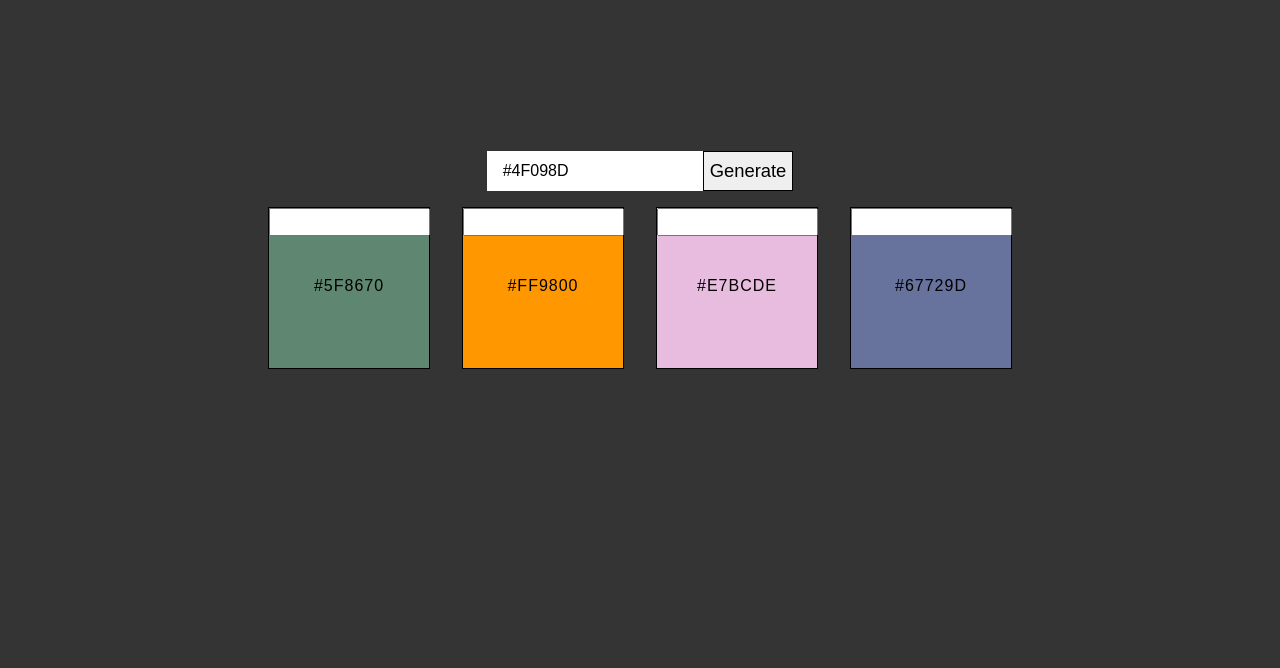
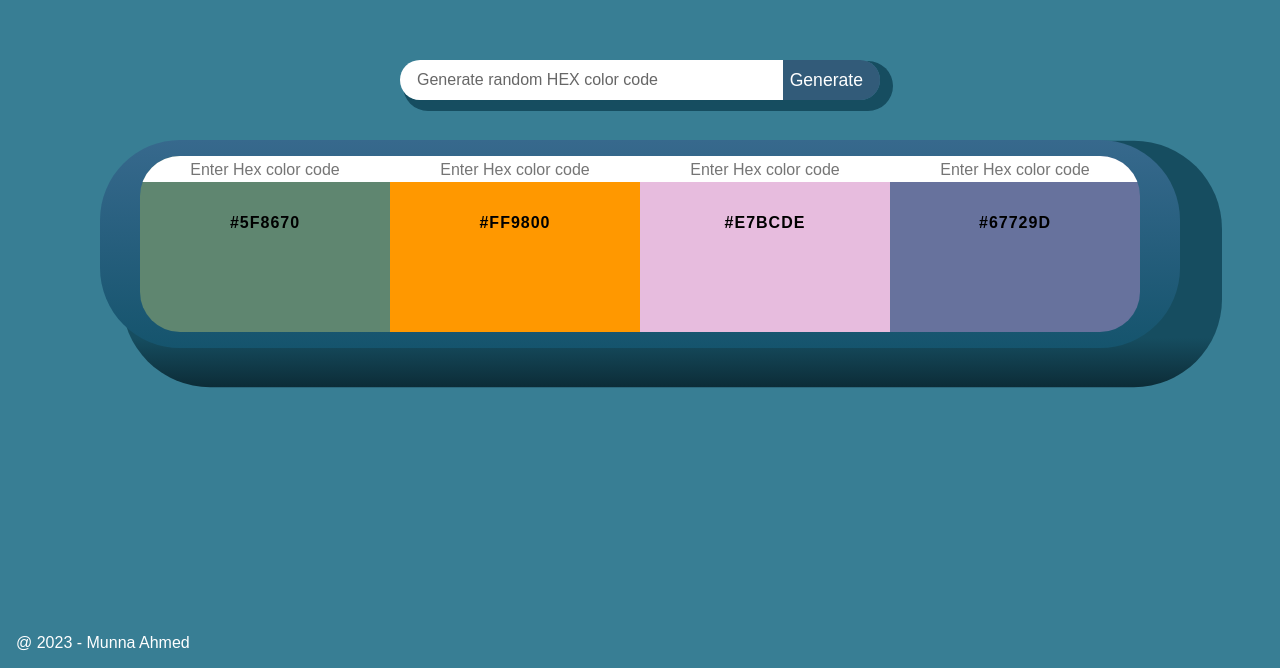
Before and after one commit to MunnaAhmed130/JS-projects, a plain HTML site: page colors/index.html in a window 1280 px wide. Shown: the part 132-800 px from the top of the page. Drawn offline with Linux system fonts and the light colour scheme.

Commit message:
minimalistic UI

```diff
--- a/colors/app.js
+++ b/colors/app.js
@@ -1,51 +1,44 @@
-const boxes = document.querySelectorAll(".box");
-const forms = document.querySelectorAll("form");
-const body = document.body;
+const generateBtn = document.querySelector(".generator");
+const div = document.querySelector(".whiteboard");
+const container = document.querySelector(".generator-container");
+const placeholder = document.querySelector(".placeholder");
 
-boxes.forEach((box) => {
-    box.style.backgroundColor = box.innerText;
-    box.addEventListener("click", (e) => {
-        if (box.firstElementChild !== e.target) {
-            // console.log(e.target.innerText, box, e);
-            body.style.backgroundColor = box.innerText;
+let hexGenerated = false;
+
+div.addEventListener("click", (e) => {
+    console.log(div.children);
+    if (hexGenerated) {
+        navigator.clipboard.writeText(e.target.innerText);
+
+        if (container.lastElementChild.classList[0] !== "copied") {
+            const span = document.createElement("span");
+            span.innerText = "Copied";
+            setTimeout(() => {
+                span.classList.add("copied");
+            }, 0);
+            container.appendChild(span);
         }
-    });
+
+        // console.log(container.lastElementChild.classList[0] == "copied");
+    }
 });
 
-// console.log(forms);
-forms.forEach((form) => {
-    // console.log(form);
-    form.addEventListener("submit", (e) => {
-        e.preventDefault();
-        // console.log(form.children[0].value);
-        const elem = form.parentElement.children;
-        elem[elem.length - 1].innerText = form.children[0].value;
-        boxes.forEach((box) => {
-            box.style.backgroundColor = box.innerText;
-        });
-    });
+// generate button
+generateBtn.addEventListener("click", () => {
+    div.removeChild(div.firstElementChild);
+
+    if (container.lastElementChild.classList[0] == "copied") {
+        container.removeChild(container.lastElementChild);
+    }
+
+    const span = document.createElement("span");
+    span.innerText = generate();
+    div.appendChild(span);
+    // console.log(div.children);
+    hexGenerated = true;
 });
 
-// console.log(box);
-
-const btn = document.querySelector(".generator");
-const div = document.querySelector(".whiteboard");
-// console.log(btn);
-
-div.addEventListener("click", (e) => {
-    // console.log(e.target.innerText);
-    navigator.clipboard.writeText(e.target.innerText);
-    // e.target.innerText += " copied";
-});
-
-btn.addEventListener("click", () => {
-    div.innerText = generate();
-});
-
-document.addEventListener("DOMContentLoaded", () => {
-    div.innerText = generate();
-});
-
+// randome hex color code generator
 function generate() {
     const possibleUnits = "ABCDEF1234567890";
     let value = "#";
@@ -58,4 +51,44 @@ function generate() {
     return value;
 }
 
-// generate();
+const boxes = document.querySelectorAll(".box");
+const forms = document.querySelectorAll("form");
+const body = document.body;
+
+boxes.forEach((box) => {
+    box.style.backgroundColor = box.innerText;
+    box.addEventListener("click", (e) => {
+        const input = box.firstElementChild.firstElementChild;
+        if (e.target !== input) {
+            console.log(e.target.innerText, box, e, input);
+            body.style.backgroundColor = box.innerText;
+        }
+    });
+});
+
+forms.forEach((form) => {
+    form.addEventListener("click", (e) => {
+        e.preventDefault();
+        if (
+            e.target.value.length &&
+            e.target.value.match(/^#[a-fA-F0-9]{6}$/)
+        ) {
+            const elem = form.parentElement.children;
+            elem[elem.length - 1].innerText = form.children[0].value;
+            // console.log(typeof e.target.value, e.target.value.length);
+            boxes.forEach((box) => {
+                box.style.backgroundColor = box.innerText;
+            });
+        }
+    });
+});
+
+forms.forEach((form) => {
+    form.addEventListener("contextmenu", (e) => {
+        e.preventDefault();
+
+        navigator.clipboard.readText().then((text) => {
+            form.firstElementChild.value = text;
+        });
+    });
+});
--- a/colors/index.html
+++ b/colors/index.html
@@ -8,22 +8,28 @@
         <script defer src="app.js"></script>
     </head>
     <body>
+        <section class="main">
             <!-- Hex color code generator -->
-        <div class="color-generator">
-            <div class="whiteboard"></div>
+            <div class="generator-container">
+                <div type="text" class="whiteboard" title="left click to copy">
+                    <span class="placeholder"
+                        >Generate random HEX color code</span
+                    >
+                </div>
                 <button class="generator">Generate</button>
             </div>
 
             <!-- color boxes -->
-
+            <div class="palette-wrapper">
+                <div class="color-palette">
                     <div class="box-container">
                         <div class="box">
                             <form>
                                 <input
                                     type="text"
-                        pattern="^#[a-zA-Z0-9]{0,6}$"
-                        id="HEX-color-code"
-                        name="HEX-color-code"
+                                    placeholder="Enter Hex color code"
+                                    pattern="^#[a-fA-F0-9]{6}$"
+                                    title="right click to paste"
                                     required
                                 />
                             </form>
@@ -31,22 +37,47 @@
                         </div>
                         <div class="box">
                             <form>
-                    <input type="text" pattern="^#[a-zA-Z0-9]{0,6}$" required />
+                                <input
+                                    type="text"
+                                    placeholder="Enter Hex color code"
+                                    pattern="^#[a-fA-F0-9]{6}$"
+                                    title="right click to paste"
+                                    required
+                                />
                             </form>
                             <span>#FF9800</span>
                         </div>
                         <div class="box">
                             <form>
-                    <input type="text" pattern="^#[a-zA-Z0-9]{0,6}$" required />
+                                <input
+                                    type="text"
+                                    placeholder="Enter Hex color code"
+                                    pattern="^#[a-fA-F0-9]{6}$"
+                                    title="right click to paste"
+                                    required
+                                />
                             </form>
                             <span>#E7BCDE</span>
                         </div>
                         <div class="box">
                             <form>
-                    <input type="text" pattern="^#[a-zA-Z0-9]{0,6}$" required />
+                                <input
+                                    type="text"
+                                    placeholder="Enter Hex color code"
+                                    pattern="^#[a-fA-F0-9]{6}$"
+                                    title="right click to paste"
+                                    required
+                                />
                             </form>
                             <span>#67729D</span>
                         </div>
                     </div>
+                </div>
+            </div>
+        </section>
+
+        <footer>
+            <p>@ 2023 - Munna Ahmed</p>
+        </footer>
     </body>
 </html>
--- a/colors/style.css
+++ b/colors/style.css
@@ -1,64 +1,189 @@
+:root {
+    --square: 11rem;
+    --generate-radius: 2rem;
+    --generator-border: transparent;
+    --light: rgb(50, 91, 121);
+    --dark: rgb(22, 77, 96);
+}
+
 * {
     margin: 0;
     font-family: Arial, Helvetica, sans-serif;
+    box-sizing: border-box;
 }
+
 body {
+    width: 100%;
     height: 100vh;
-    background-color: #343434;
+    background-color: #387e94;
     flex-direction: column;
+    display: flex;
+    justify-content: space-between;
+    gap: 5rem;
+}
+
+/* ------- color generator ---------- */
+
+.main {
+    display: flex;
+    flex-direction: column;
+    margin-top: 10rem;
+    gap: 1.5rem;
+    height: 80vh;
+}
+
+.generator-container {
+    display: flex;
+    flex-direction: row;
+    position: relative;
+    width: 30rem;
+    border-radius: 2rem;
+    box-shadow: 8px 6px 0px 5px rgb(22, 77, 96);
+    overflow: hidden;
+    margin-block: 2rem;
+    margin-inline: auto;
+}
+
+.whiteboard {
+    width: 100%;
+    height: 2.5rem;
+    background-color: white;
+    display: flex;
+    align-items: center;
+    justify-content: space-between;
+    padding-inline: 1rem;
+    cursor: pointer;
+    border: 1px solid var(--generator-border);
+    border-right: none;
+}
+
+.placeholder {
+    color: #676767;
+}
+
+.generator {
+    border: 1px solid var(--generator-border);
+    font-size: 1.1rem;
+    background-color: rgb(50, 91, 121);
+    color: white;
+    cursor: pointer;
+    padding-right: 1rem;
+}
+
+.copied {
+    background-color: black;
+    color: white;
+    border-radius: 5px;
+    padding: 0.5rem;
+    transition: 100ms;
+    position: absolute;
+    top: 5px;
+    right: 10rem;
+}
+
+/* boxes */
+
+.palette-wrapper {
+    width: 100%;
     display: flex;
     justify-content: center;
     align-items: center;
 }
 
-.color-generator {
+.color-palette {
+    position: relative;
+    width: min(80%, 1000px);
+    border-radius: 2rem;
+    display: flex;
+    z-index: 5;
+}
+
+.color-palette::after {
+    content: "";
+    position: absolute;
+    top: -1rem;
+    left: 50%;
+    transform: translate(-50%, 0);
+    height: calc(100% + 2rem);
+    width: calc(100% + 5rem);
+    border-radius: 5rem;
+    background: linear-gradient(
+        180deg,
+        rgb(55, 105, 141) 0%,
+        rgb(21, 84, 109) 100%
+    );
+    z-index: -1;
+}
+.color-palette::before {
+    content: "";
+    position: absolute;
+    top: -0.25rem;
+    left: 2rem;
+    width: 100%;
+    scale: 1.1;
+    height: calc(100% + 1rem);
+    padding-bottom: 2rem;
+    border-radius: 5rem;
+    z-index: -1;
+    background: linear-gradient(
+        180deg,
+        rgb(22, 77, 96) 0%,
+        rgb(22, 77, 96) 80%,
+        rgb(12, 44, 55) 100%
+    );
+}
+
+.box-container {
+    width: 100%;
     display: flex;
     flex-direction: row;
-    /* justify-content: center; */
-}
-
-.whiteboard {
-    width: 200px;
-    height: 40px;
-    background-color: white;
-    display: flex;
-    align-items: center;
-    padding-left: 1rem;
-    cursor: pointer;
-}
-
-.generator {
-    border: 1px solid black;
-    font-size: 1.15rem;
-    cursor: pointer;
+    overflow: hidden;
+    font-weight: 600;
+    border-radius: 40px;
 }
 
 input {
-    width: calc(100% - 7px);
-    max-width: 200px;
+    width: 100%;
     font-size: 1.2rem;
+    text-align: center;
+    border: 1px solid transparent;
 }
 
-.box-container {
-    display: flex;
+input:focus-visible {
+    outline: 0;
+}
+
+input::placeholder {
+    font-size: 1rem;
 }
 
 .box {
-    width: 10rem;
-    height: 10rem;
-    margin: 1rem;
+    width: 100%;
+    height: var(--square);
     cursor: pointer;
     text-align: center;
-    border: 1px solid black;
     display: flex;
     flex-direction: column;
+    gap: 2rem;
 }
 
-span {
+.box span {
     display: flex;
     justify-content: center;
     align-items: center;
-    height: 100px;
     letter-spacing: 1px;
-    /* margin-top: 1rem; */
 }
+
+@media only screen and (max-width: 600px) {
+    .color-palette {
+        width: 100%;
+    }
+}
+
+/*  footer  */
+
+footer {
+    color: white;
+    font-family: Arial, Helvetica, sans-serif;
+    padding: 1rem;
+}
```
Lines whose indentation alone changed are shown as unchanged.
